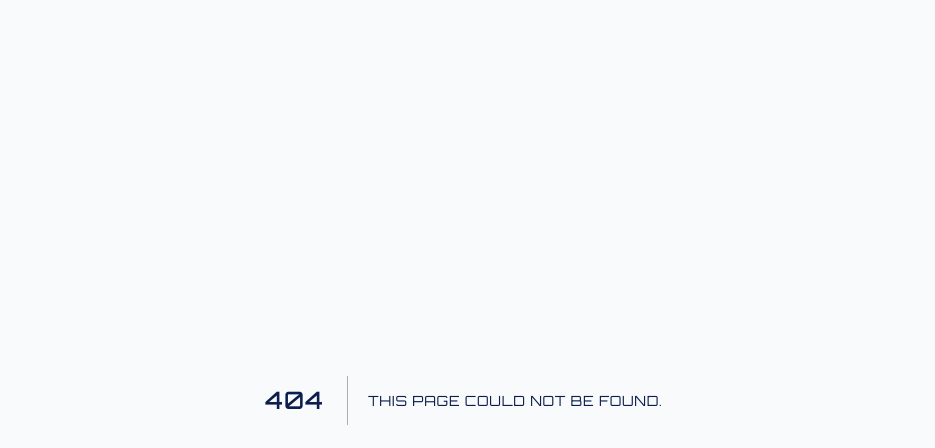
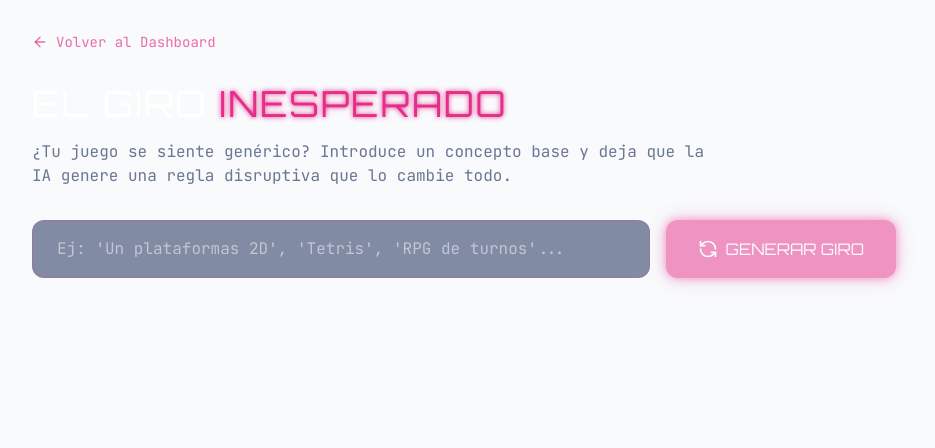
Before and after one commit to YuniorGlez/GCGameJam26, a Next.js app: page /giro-inesperado in a window 1280 px wide. Before the commit this address had no page. Shown: the top 448 px of the page, without its empty margins (176-1111 px from the left). Built offline with nearby package versions, Linux system fonts and the light colour scheme.

Commit message:
feat: implement 'El Giro Inesperado' module and activate in dashboard

```diff
--- /dev/null
+++ b/src/app/api/giro-inesperado/route.ts
@@ -0,0 +1,63 @@
+import { GoogleGenAI, Type } from '@google/genai';
+import { NextResponse } from 'next/server';
+
+export async function POST(req: Request) {
+  try {
+    const { concept } = await req.json();
+
+    if (!concept) {
+      return NextResponse.json({ error: 'Concept is required' }, { status: 400 });
+    }
+
+    const ai = new GoogleGenAI({
+      apiKey: process.env.GEMINI_API_KEY!,
+    });
+
+    const config = {
+      responseMimeType: 'application/json',
+      responseSchema: {
+        type: Type.OBJECT,
+        required: ["titulo_giro", "descripcion_regla", "por_que_es_interesante", "consejo_implementacion_rapida"],
+        properties: {
+          titulo_giro: { type: Type.STRING },
+          descripcion_regla: { type: Type.STRING },
+          por_que_es_interesante: { type: Type.STRING },
+          consejo_implementacion_rapida: { type: Type.STRING },
+        },
+      },
+    };
+
+    const model = 'gemini-3-flash-preview';
+    const prompt = `Eres un diseñador de juegos experto en mecánicas disruptivas.
+    Toma este concepto base o juego: "${concept}".
+    Genera un "Giro Inesperado" (Unexpected Twist) que sea una regla disruptiva que cambie completamente la forma de jugar, pero que sea implementable en una Game Jam.
+
+    El resultado debe ser creativo, sorprendente y aportar un valor único al prototipo.`;
+
+    const contents = [
+      {
+        role: 'user',
+        parts: [{ text: prompt }],
+      },
+    ];
+
+    const result = await ai.models.generateContent({
+      model,
+      config,
+      contents,
+    });
+
+    const responseText = result.candidates?.[0]?.content?.parts?.[0]?.text;
+
+    if (!responseText) {
+      throw new Error('No response text from Gemini');
+    }
+
+    const data = JSON.parse(responseText);
+
+    return NextResponse.json(data);
+  } catch (error) {
+    console.error('Gemini API Error:', error);
+    return NextResponse.json({ error: 'Failed to generate twist' }, { status: 500 });
+  }
+}
--- /dev/null
+++ b/src/app/giro-inesperado/page.tsx
@@ -0,0 +1,131 @@
+"use client";
+
+import { useState } from "react";
+import { Zap, ArrowLeft, Loader2, Sparkles, RefreshCcw, Info, Lightbulb } from "lucide-react";
+import Link from "next/link";
+import { motion, AnimatePresence } from "framer-motion";
+
+interface Giro {
+  titulo_giro: string;
+  descripcion_regla: string;
+  por_que_es_interesante: string;
+  consejo_implementacion_rapida: string;
+}
+
+export default function GiroInesperadoPage() {
+  const [concept, setConcept] = useState("");
+  const [loading, setLoading] = useState(false);
+  const [giro, setGiro] = useState<Giro | null>(null);
+
+  const generateGiro = async () => {
+    if (!concept) return;
+    setLoading(true);
+    setGiro(null);
+
+    try {
+      const response = await fetch("/api/giro-inesperado", {
+        method: "POST",
+        headers: { "Content-Type": "application/json" },
+        body: JSON.stringify({ concept }),
+      });
+
+      if (!response.ok) throw new Error("Error en la generación");
+
+      const data = await response.json();
+      setGiro(data);
+    } catch (error) {
+      console.error("Error:", error);
+    } finally {
+      setLoading(false);
+    }
+  };
+
+  return (
+    <div className="container mx-auto px-4 py-8 max-w-4xl space-y-8 min-h-screen">
+      <Link
+        href="/"
+        className="inline-flex items-center text-island-magenta/70 hover:text-island-magenta transition-colors font-body text-sm"
+      >
+        <ArrowLeft className="w-4 h-4 mr-2" /> Volver al Dashboard
+      </Link>
+
+      <section className="space-y-4">
+        <h1 className="text-4xl font-heading text-white">El Giro <span className="text-island-magenta neon-text-magenta">Inesperado</span></h1>
+        <p className="text-foreground/60 font-body max-w-2xl">
+          ¿Tu juego se siente genérico? Introduce un concepto base y deja que la IA genere una regla disruptiva que lo cambie todo.
+        </p>
+      </section>
+
+      <div className="flex flex-col md:flex-row gap-4">
+        <input
+          type="text"
+          value={concept}
+          onChange={(e) => setConcept(e.target.value)}
+          placeholder="Ej: 'Un plataformas 2D', 'Tetris', 'RPG de turnos'..."
+          className="flex-1 bg-island-dark/50 border border-island-magenta/20 rounded-xl px-6 py-4 font-body text-white focus:outline-none focus:border-island-magenta transition-all"
+        />
+        <button
+          onClick={generateGiro}
+          disabled={loading || !concept}
+          className="bg-island-magenta hover:bg-island-magenta/80 text-white font-heading px-8 py-4 rounded-xl transition-all flex items-center justify-center disabled:opacity-50 disabled:cursor-not-allowed neon-glow-magenta"
+        >
+          {loading ? (
+            <Loader2 className="w-5 h-5 animate-spin mr-2" />
+          ) : (
+            <RefreshCcw className="w-5 h-5 mr-2" />
+          )}
+          GENERAR GIRO
+        </button>
+      </div>
+
+      <AnimatePresence mode="wait">
+        {giro && (
+          <motion.div
+            initial={{ opacity: 0, scale: 0.95 }}
+            animate={{ opacity: 1, scale: 1 }}
+            exit={{ opacity: 0, scale: 0.95 }}
+            className="glass-panel p-8 rounded-2xl border-island-magenta/30 relative overflow-hidden group"
+          >
+            <div className="absolute top-0 right-0 p-8 opacity-5 group-hover:opacity-10 transition-opacity pointer-events-none">
+              <Zap className="w-48 h-48 text-island-magenta" />
+            </div>
+
+            <div className="relative z-10 space-y-8">
+              <div className="space-y-2">
+                <div className="flex items-center gap-2 text-island-magenta text-xs font-heading tracking-widest">
+                  <Sparkles className="w-4 h-4" /> REGLA DISRUPTIVA GENERADA
+                </div>
+                <h2 className="text-3xl font-heading text-white">{giro.titulo_giro}</h2>
+              </div>
+
+              <div className="p-6 bg-island-magenta/5 border-l-4 border-island-magenta rounded-r-xl">
+                <p className="text-lg font-body text-foreground/90 leading-relaxed italic">
+                  &quot;{giro.descripcion_regla}&quot;
+                </p>
+              </div>
+
+              <div className="grid grid-cols-1 md:grid-cols-2 gap-6">
+                <div className="space-y-3">
+                  <h3 className="text-sm font-heading text-island-cyan flex items-center gap-2">
+                    <Info className="w-4 h-4" /> ¿Por qué es interesante?
+                  </h3>
+                  <p className="text-sm font-body text-foreground/70 leading-relaxed">
+                    {giro.por_que_es_interesante}
+                  </p>
+                </div>
+                <div className="space-y-3">
+                  <h3 className="text-sm font-heading text-island-lime flex items-center gap-2">
+                    <Lightbulb className="w-4 h-4" /> Implementación Rápida
+                  </h3>
+                  <p className="text-sm font-body text-foreground/70 leading-relaxed">
+                    {giro.consejo_implementacion_rapida}
+                  </p>
+                </div>
+              </div>
+            </div>
+          </motion.div>
+        )}
+      </AnimatePresence>
+    </div>
+  );
+}
--- a/src/app/page.tsx
+++ b/src/app/page.tsx
@@ -78,14 +78,14 @@ export default function Home() {
                   accent="island-lime"
                 />
               </Link>
-              <div className="opacity-50 grayscale">
+              <Link href="/giro-inesperado">
                 <ModuleCard
-                  title="Tijeretazo Maestro"
-                  description="Próximamente..."
+                  title="El Giro Inesperado"
+                  description="Añade una regla disruptiva para destacar."
                   icon={<Zap className="w-6 h-6" />}
                   accent="island-magenta"
                 />
-              </div>
+              </Link>
             </div>
           </section>
 
```
Also changed, not shown: 2 other files (tests, documents, lock files or other folders).
